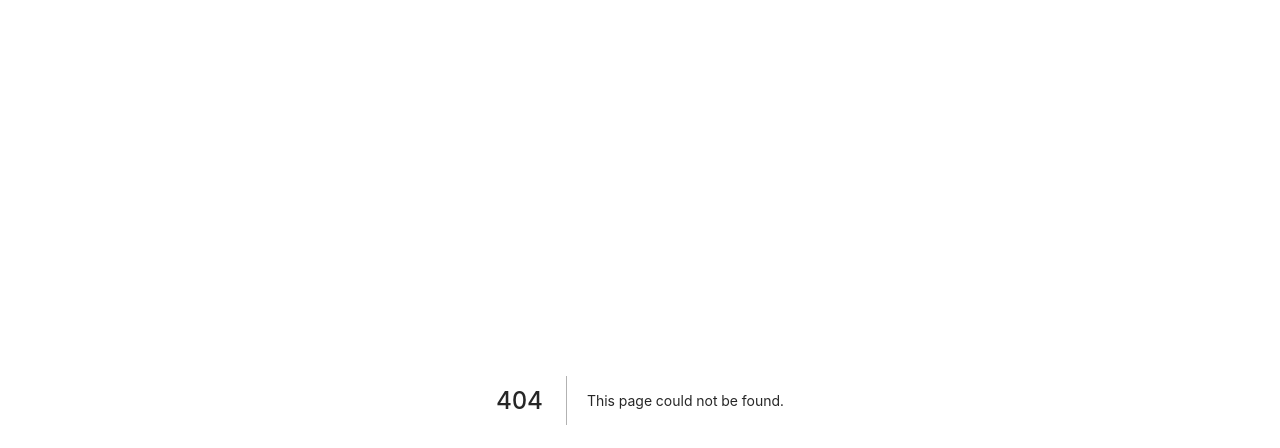
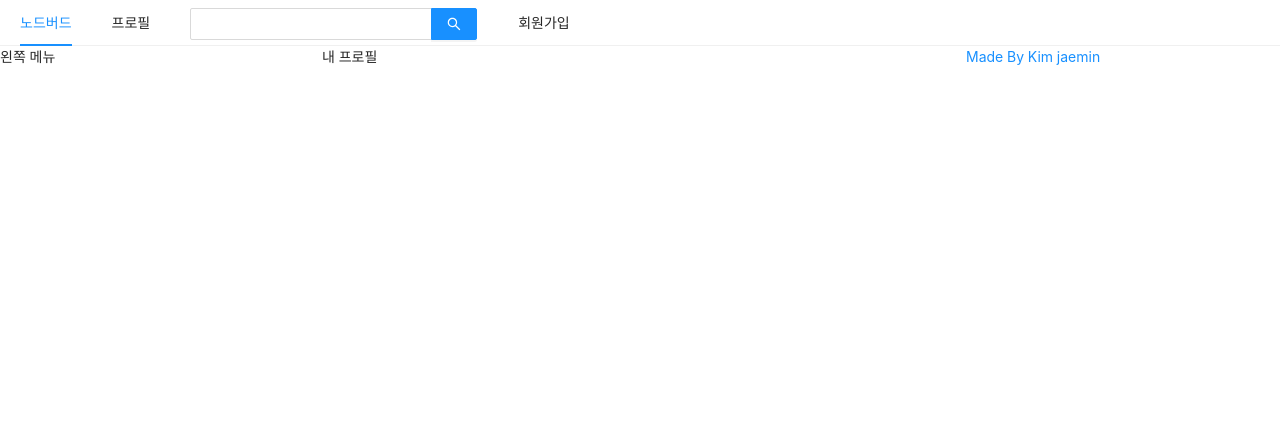
Before and after one commit to Kim-Jaemin420/react-nodebird, a Next.js app in the folder front/: page /profile in a window 1280 px wide. Before the commit this address had no page. Shown: the top 448 px of the page. Built offline with nearby package versions, Linux system fonts and the light colour scheme.

Commit message:
프로필 페이지

```diff
--- /dev/null
+++ b/front/pages/profile.js
@@ -0,0 +1,15 @@
+import AppLayout from '../components/AppLayout';
+import Head from 'next/head';
+
+const Profile = () => {
+  return (
+    <>
+      <Head>
+        <title>내 프로필 | Node bird</title>
+      </Head>
+      <AppLayout>내 프로필</AppLayout>
+    </>
+  );
+};
+
+export default Profile;
```
